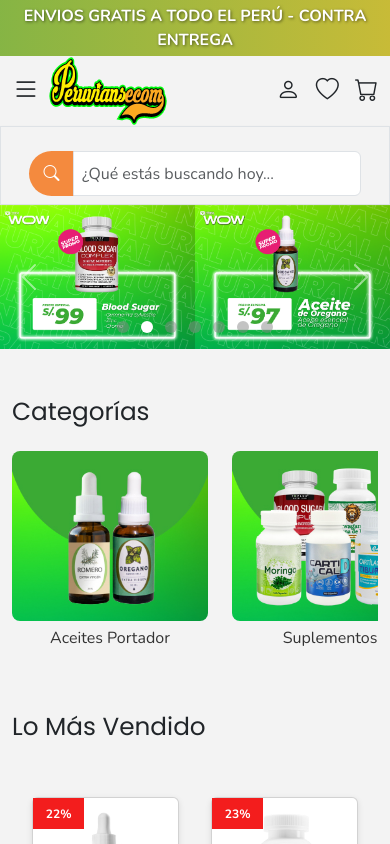
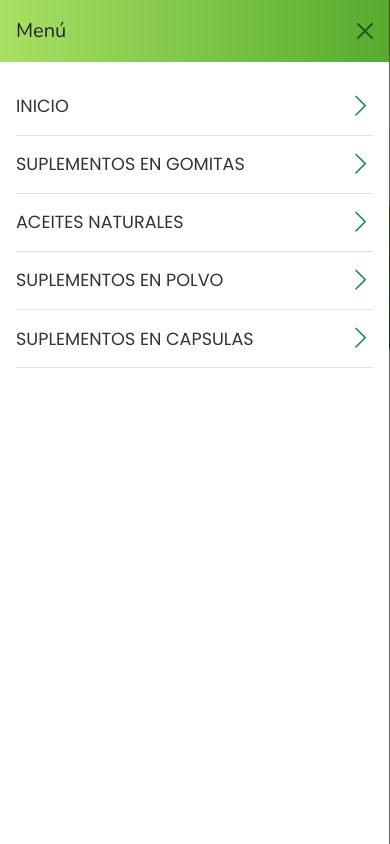
Before and after one commit to sandro12352/PeruviansEcom, an Angular app: page / in a window 390 px wide. Both pictures are taken after a click on the button 25 px from the left and 91 px from the top of the page. Shown: the top 844 px of the page. Built offline with nearby package versions, Linux system fonts and the light colour scheme.

Commit message:
agregando menu en movil

```diff
--- a/src/app/peruvians-ecom/components/header/header.component.css
+++ b/src/app/peruvians-ecom/components/header/header.component.css
@@ -1,3 +1,22 @@
+.offcanvas-body .nav-link {
+  padding: 10px 0;
+  font-size: 1.1rem;
+  color: #333;
+
+}
+
+.offcanvas-body .nav-link:hover {
+  color: #56ab2f;
+  text-decoration: none;
+}
+
+.offcanvas-header{
+  background:  linear-gradient(to right, #a8e063, #56ab2f);
+}
+
+
+
+
 .search-icon-rounded {
     background-color: #f48a3e;
     border-radius: 50%;
--- a/src/app/peruvians-ecom/components/header/header.component.html
+++ b/src/app/peruvians-ecom/components/header/header.component.html
@@ -9,15 +9,36 @@
     <div class="d-flex align-items-center justify-content-between">
 
       <!-- Logo y hamburguesa -->
+     <!-- HEADER -->
 <div class="d-flex align-items-center">
-        <button class="navbar-toggler d-md-none me-2" type="button" data-bs-toggle="collapse" data-bs-target="#mainNavbar"
-          aria-controls="mainNavbar" aria-expanded="false" aria-label="Toggle navigation">
+  <button class="navbar-toggler d-md-none me-2" type="button" data-bs-toggle="offcanvas" data-bs-target="#offcanvasMenu"
+    aria-controls="offcanvasMenu" aria-label="Toggle navigation">
     <i class="bi bi-list fs-1"></i>
   </button>
+
   <a routerLink="/" class="d-inline-block">
     <img src="logo.png" alt="Logo" width="120" height="70">
   </a>
 </div>
+
+<!-- OFFCANVAS MENU -->
+<div class="offcanvas offcanvas-start" tabindex="-1" id="offcanvasMenu" aria-labelledby="offcanvasMenuLabel">
+  <div class="offcanvas-header">
+    <h5 class="offcanvas-title" id="offcanvasMenuLabel">Menú</h5>
+    <button type="button" class="btn-close" data-bs-dismiss="offcanvas" aria-label="Cerrar"></button>
+  </div>
+  <div class="offcanvas-body">
+    <ul class="list-unstyled">
+      <li><a routerLink="/" data-bs-dismiss="offcanvas" class="nav-link border-bottom d-flex justify-content-between align-items-center">INICIO<i class="bi bi-chevron-right  text-success fs-2"></i></a></li>
+       <li><a [routerLink]="['/productos','gomitas']" data-bs-dismiss="offcanvas" class="nav-link border-bottom nav-link d-flex justify-content-between align-items-center">SUPLEMENTOS EN GOMITAS <i class="bi bi-chevron-right text-success fs-2"></i></a></li>
+      <li><a [routerLink]="['/productos','aceites-portador']" data-bs-dismiss="offcanvas" class="nav-link border-bottom d-flex justify-content-between align-items-center">ACEITES NATURALES<i class="bi bi-chevron-right text-success fs-2"></i></a></li>
+      <li><a [routerLink]="['/productos','polvo']" data-bs-dismiss="offcanvas" class="nav-link border-bottom d-flex justify-content-between align-items-center">SUPLEMENTOS EN POLVO<i class="bi bi-chevron-right text-success fs-2"></i></a></li>
+      <li><a [routerLink]="['/productos','suplementos']" data-bs-dismiss="offcanvas" class="nav-link border-bottom d-flex justify-content-between align-items-center">SUPLEMENTOS EN CAPSULAS<i class="bi bi-chevron-right text-success fs-2"></i></a></li>
+
+    </ul>
+  </div>
+</div>
+
 
 
 
```
Also changed, not shown: public/data/liquidacion.json (+5 -5 lines). Lines whose indentation alone changed are shown as unchanged.
